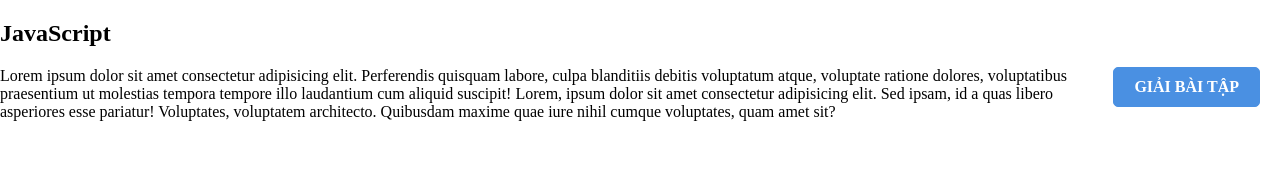
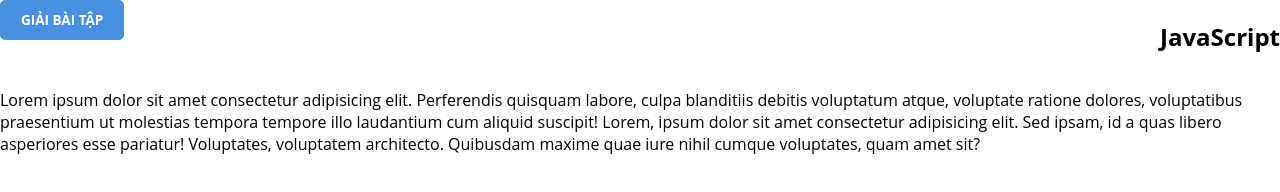
Before and after one commit to nmtoan251998/member-study-process, a website: page index.html in a window 1280 px wide. Drawn offline with Linux system fonts and the light colour scheme.

Commit message:
Change some Stylesheets for Buttons

```diff
--- a/assets/sass/abstracts/_extend.scss
+++ b/assets/sass/abstracts/_extend.scss
@@ -1,7 +1,14 @@
-%btn-link {
-    display: inline-block;
+%btn--link {
+    padding: 1rem 2rem;
+
     text-decoration: none;
-    padding: 1rem 2rem;
     font-weight: 700;
+    font-size: $font-size-small;
     text-transform: uppercase;
 }
+
+%btn--form {
+    padding: 1rem 2rem;
+    border: none;
+    border: 1px solid black;
+}
--- a/assets/sass/base/_base.scss
+++ b/assets/sass/base/_base.scss
@@ -11,4 +11,5 @@
     margin: 0;
     padding: 0;
     font-size: $font-size-default;
+    font-family: $font-family-primary;
 }
--- /dev/null
+++ b/assets/sass/base/_ultilities.scss
@@ -0,0 +1,5 @@
+.clearfix::after {
+    content: "";
+    display: table;
+    clear: both;
+}
--- a/assets/sass/base/_variable.scss
+++ b/assets/sass/base/_variable.scss
@@ -11,7 +11,7 @@
 $color-dark-2: #666666;
 
 // FONT-SIZE
-$font-size-small: 1rem;
+$font-size-small: 1.35rem;
 $font-size-default: 1.6rem;
 $font-size-large: 2rem;
 $font-size-huge: 2.4rem;
--- a/assets/sass/components/_button.scss
+++ b/assets/sass/components/_button.scss
@@ -1,18 +1,17 @@
-.course {
+.btn {
+    display: inline-block;
+    border-radius: 5px;
 
-    &__btn {
-        float: right;
+    transition: transform .2s ease-in-out;
 
-        @extend %btn-link;
-        @include btn-deco($color-blue, $color-light, $color-blue);
-        border-radius: 5px;
+    &--link {
+        @extend %btn--link;
+    }
 
-        transition: transform .2s ease-in-out;
-        margin-right: 2rem;
+    &--primary { @include btn-deco($color-blue, $color-light, $color-blue);}
 
-        &:hover {
-            filter: brightness(110%);
-            transform: translateY(-2px);
-        }
+    &:hover {
+        filter: brightness(110%);
+        transform: translateY(-2px);
     }
 }
--- a/assets/sass/main.scss
+++ b/assets/sass/main.scss
@@ -1,6 +1,7 @@
 @import 'base/variable';
 @import 'base/base';
 @import 'base/typography';
+@import 'base/ultilities';
 
 @import 'abstracts/extend';
 @import 'abstracts/mixin';
--- a/assets/sass/pages/GiaiBaiTap/_main.scss
+++ b/assets/sass/pages/GiaiBaiTap/_main.scss
@@ -0,0 +1,7 @@
+.course {
+    &__heading {
+        float: right;
+    }
+
+
+}
--- a/index.html
+++ b/index.html
@@ -9,8 +9,10 @@
 </head>
 <body>
     <section class="course">
-        <h2 class="course__heading">JavaScript</h2>
-        <a href="#" class="course__btn">Giải Bài Tập</a>
+        <div class="clearfix">
+            <h2 class="course__heading">JavaScript</h2>
+            <a href="#" class="course__btn btn btn--link btn--primary">Giải Bài Tập</a>
+        </div>
         <p class="couse__intro">Lorem ipsum dolor sit amet consectetur adipisicing elit. Perferendis quisquam labore, culpa blanditiis debitis voluptatum atque, voluptate ratione dolores, voluptatibus praesentium ut molestias tempora tempore illo laudantium cum aliquid suscipit! Lorem, ipsum dolor sit amet consectetur adipisicing elit. Sed ipsam, id a quas libero asperiores esse pariatur! Voluptates, voluptatem architecto. Quibusdam maxime quae iure nihil cumque voluptates, quam amet sit?</p>
     </section>
 </body>
```
Also changed, not shown: assets/css/giaiBaiTap.css, 1 other file.
